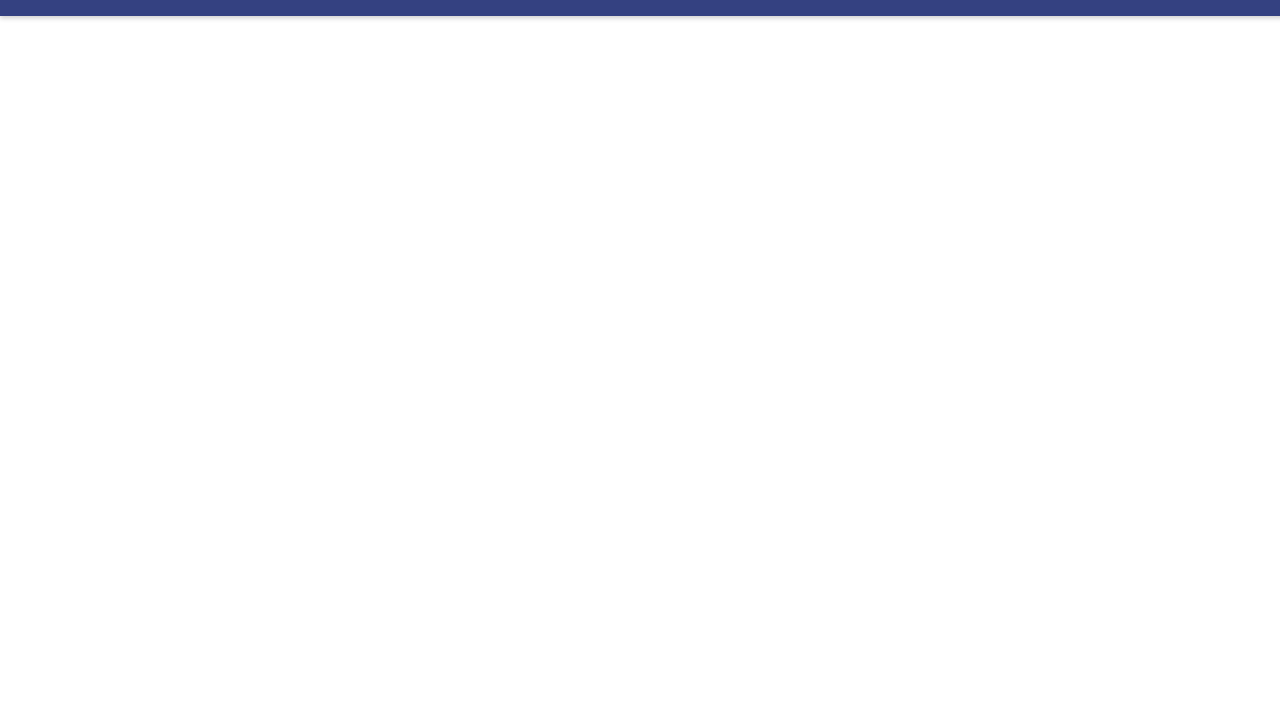
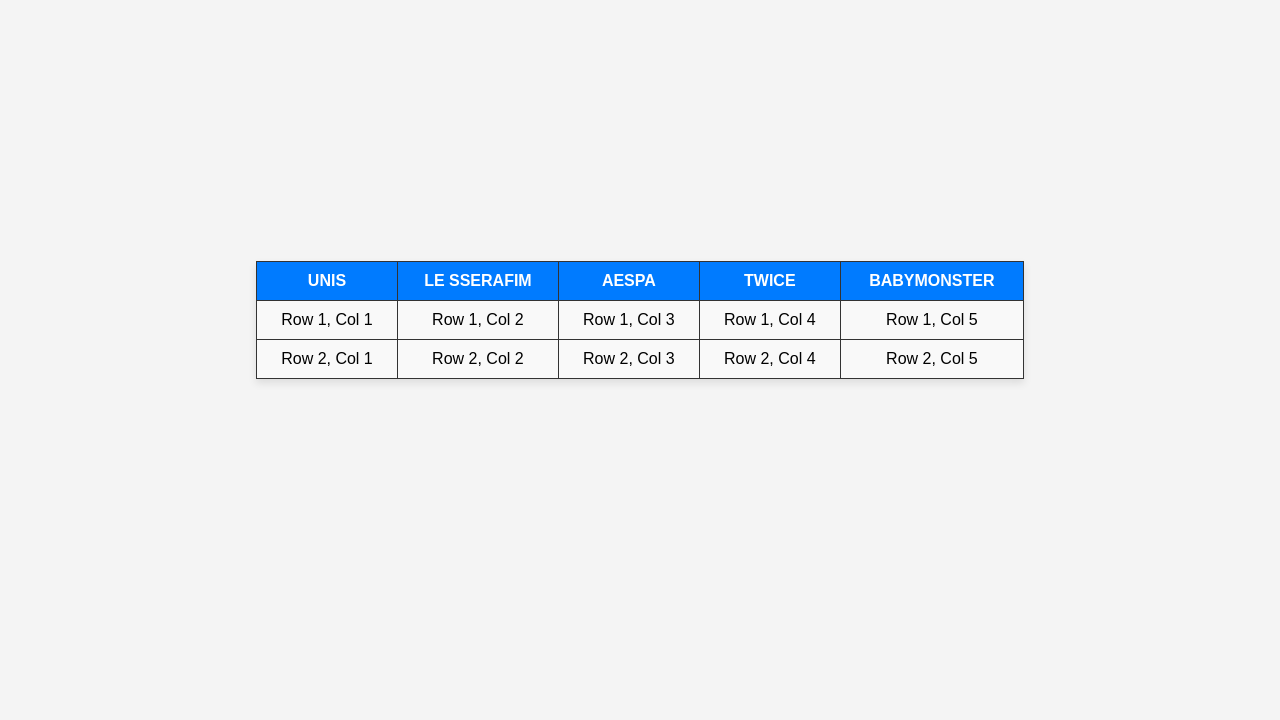
Before and after one commit to Teletaby/PhotoLife, a plain HTML site: page index.html in a window 1280 px wide. Shown: the part 80-800 px from the top of the page. Drawn offline with Linux system fonts and the light colour scheme.

Commit message:
added temp table

```diff
--- a/index.html
+++ b/index.html
@@ -7,6 +7,7 @@
     <title>PhotoLife</title>
 </head>
 <body>
+    <!--Navbar-->
     <div class="navbar">
         <ul>
             <li><a href="#">PhotoLife</a></li>
@@ -19,5 +20,30 @@
             </li>
         </ul>
     </div>
+
+    <!--Kpop list-->
+    <table>
+        <tr>
+            <th>UNIS</th>
+            <th>LE SSERAFIM</th>
+            <th>AESPA</th>
+            <th>TWICE</th>
+            <th>BABYMONSTER</th>
+        </tr>
+        <tr>
+            <td>Row 1, Col 1</td>
+            <td>Row 1, Col 2</td>
+            <td>Row 1, Col 3</td>
+            <td>Row 1, Col 4</td>
+            <td>Row 1, Col 5</td>
+        </tr>
+        <tr>
+            <td>Row 2, Col 1</td>
+            <td>Row 2, Col 2</td>
+            <td>Row 2, Col 3</td>
+            <td>Row 2, Col 4</td>
+            <td>Row 2, Col 5</td>
+        </tr>
+    </table>
 </body>
 </html>
--- a/public/home.css
+++ b/public/home.css
@@ -1,3 +1,18 @@
+* {
+    margin: 0;
+    padding: 0;
+    box-sizing: border-box;
+}
+
+body {
+    font-family: Arial, sans-serif;
+    height: 100vh;
+    display: flex;
+    justify-content: center;
+    align-items: center;
+    background-color: #f4f4f4;
+}
+
 .navbar {
     background-color: #344181;
     color: white;
@@ -57,3 +72,26 @@
 .dropdown:hover .dropdown-menu {
     display: block;
 }
+
+
+table {
+    width: 60%;
+    border-collapse: collapse;
+    box-shadow: 0px 4px 8px rgba(0, 0, 0, 0.1);
+    background: white;
+}
+
+th, td {
+    border: 1px solid #333;
+    padding: 10px;
+    text-align: center;
+}
+
+th {
+    background-color: #007BFF;
+    color: white;
+}
+
+td {
+    background-color: #f9f9f9;
+}
```
